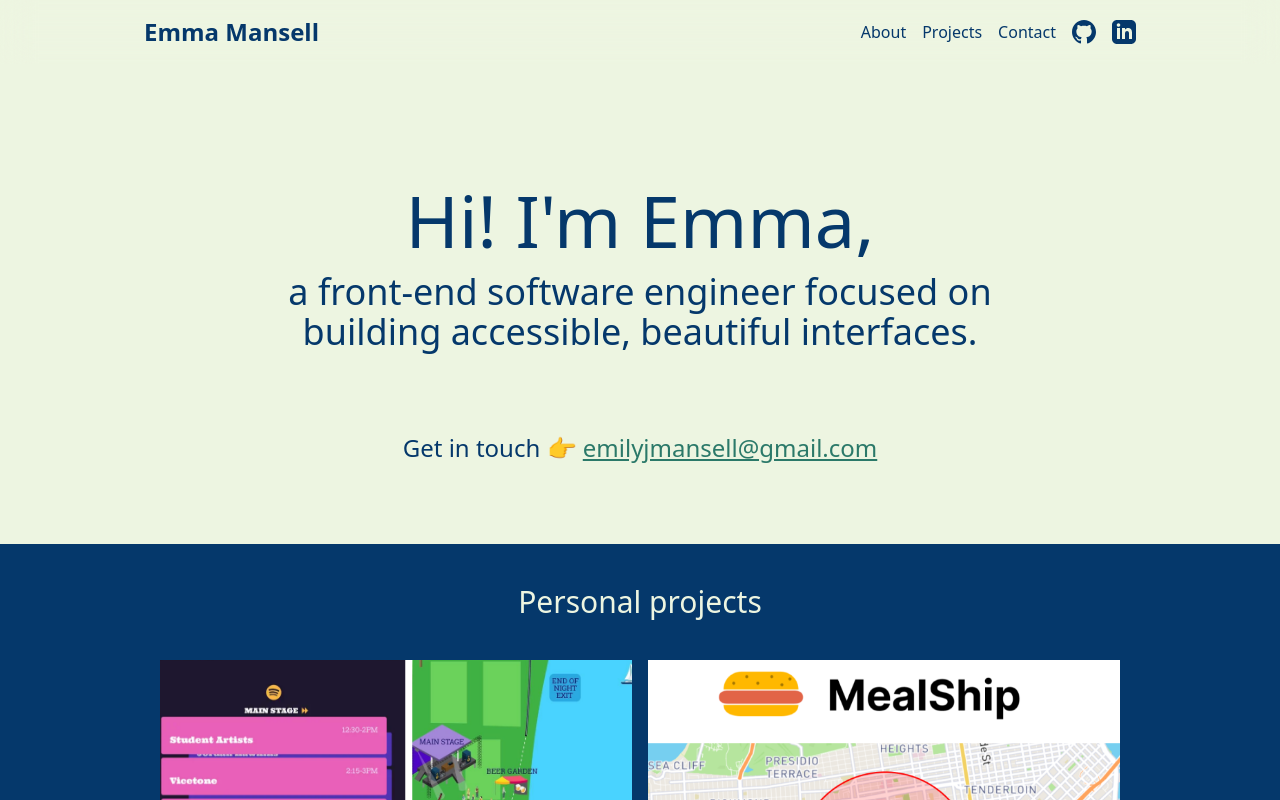
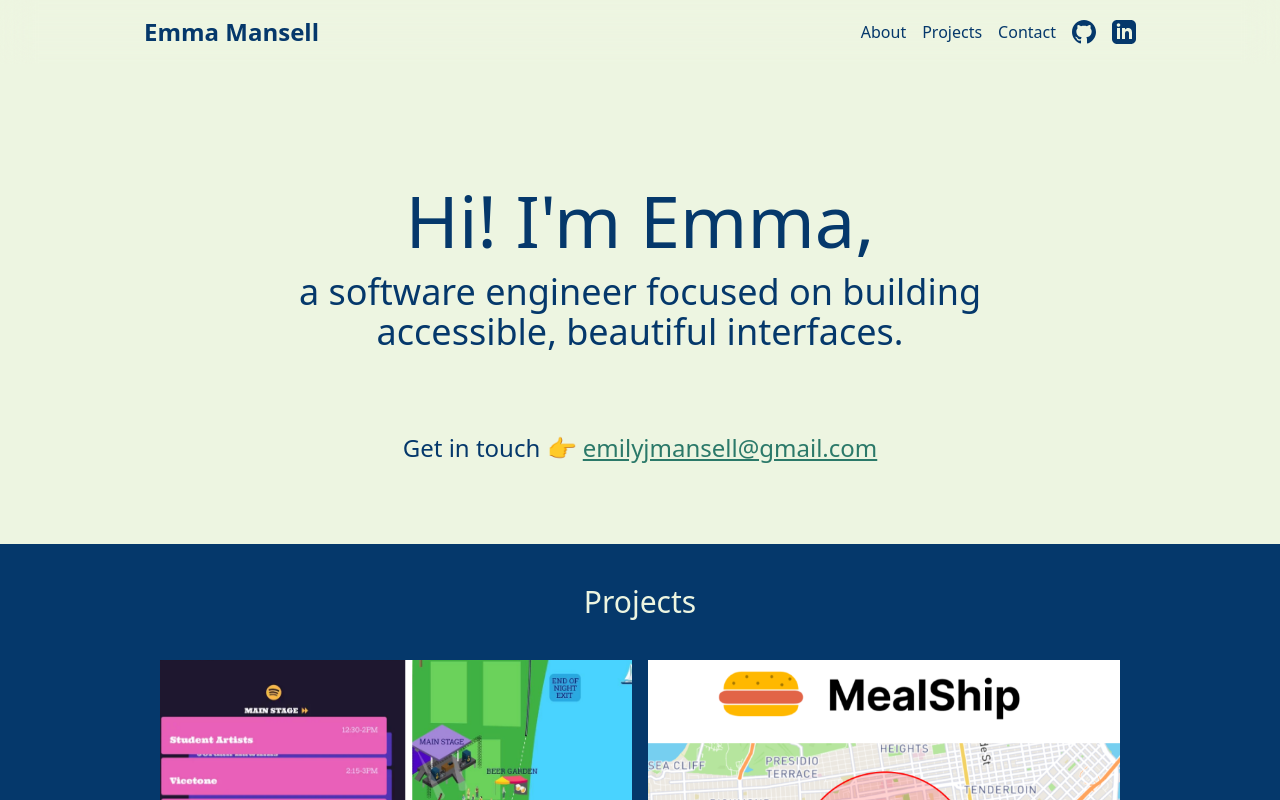
Before and after one commit to 7emansell/7emansell.github.io, a React (Create React App) app: page / in a window 1280 px wide. Shown: the top 800 px of the page. Built offline with nearby package versions, Linux system fonts and the light colour scheme.

Commit message:
Text edits

```diff
--- a/src/components/Header.js
+++ b/src/components/Header.js
@@ -8,7 +8,7 @@ export default function Header() {
                     <h1 className="title-font text-6xl lg:text-7xl mb-4 font-medium text-[#05386b]">
                         Hi! I'm Emma,
                     </h1>
-                    <p className="title-font text-2xl lg:text-4xl w-5/6 mx-auto">a front-end software engineer focused on building accessible, beautiful interfaces.</p>
+                    <p className="title-font text-2xl lg:text-4xl w-5/6 mx-auto">a software engineer focused on building accessible, beautiful interfaces.</p>
                 </div>
                 <div className="flex flex-col w-full mt-20 mb-10">
                     <p className="title-font text-xl lg:text-2xl">Get in touch 👉 <a className="text-[#2b7969] underline hover:text-[#5cdb95]" href="mailto:emilyjmansell@gmail.com">emilyjmansell@gmail.com</a></p>
--- a/src/components/Projects.js
+++ b/src/components/Projects.js
@@ -7,7 +7,7 @@ export default function Projects() {
             <div className="container px-5 py-10 mx-auto text-center lg:px-40">
                 <div className="flex flex-col w-full mb-10">
                     <h1 className="text-3xl font-medium title-font text-[#edf5e1]">
-                        Personal projects
+                        Projects
                     </h1>
                 </div>
                 <div className="grid grid-cols-1 gap-4 sm:grid-cols-2">
```
